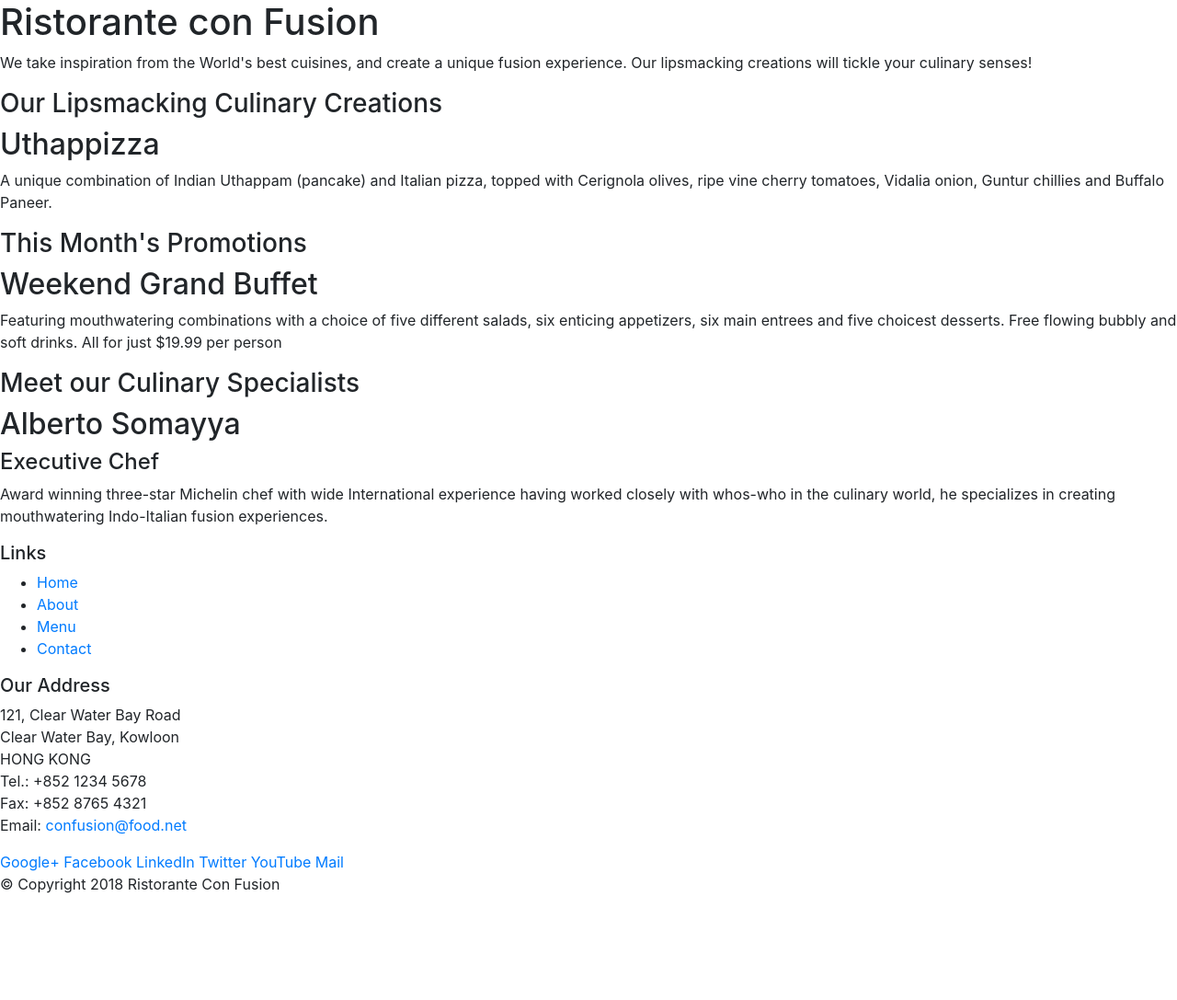
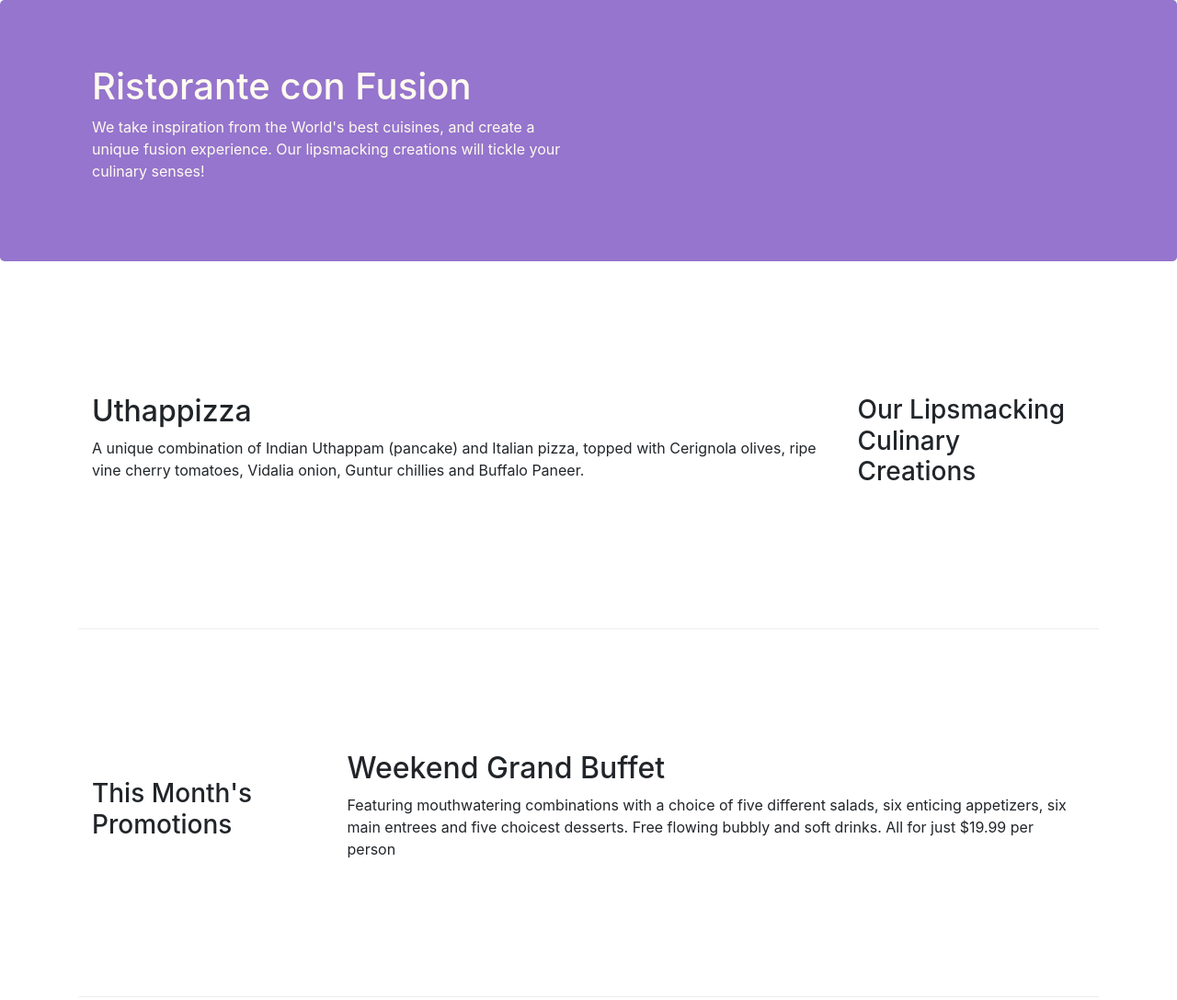
Before and after one commit to vaibhav0000patel/bootstrap-exercises, a website: page index.html in a window 1280 px wide. Shown: the top 1087 px of the page at 92% size. Before the commit the page ends 989 px from the top, so only its background shows below. Drawn offline with nearby package versions, Linux system fonts and the light colour scheme.

Commit message:
Completed designing

```diff
--- /dev/null
+++ b/css/style.css
@@ -0,0 +1,30 @@
+.row-header{
+    margin: 0px auto;
+    padding: 0px auto;
+}
+
+.row-content{
+    margin: 0px auto;
+    padding: 50px 0px;
+    border-bottom: 1px ridge;
+    min-height: 400px;
+}
+
+.footer{
+    background-color: #D1C4E9;
+    margin: 0px auto;
+    padding: 20px 0px;
+}
+
+.jumbotron{
+    padding: 70px 30px;
+    margin: 0px auto;
+    background: #9575CD;
+    color: floralwhite;
+}
+
+address {
+    font-size: 80%;
+    margin: 0px;
+    color: #0f0f0f;
+}
--- a/index.html
+++ b/index.html
@@ -9,71 +9,73 @@
 
     <!-- Bootstrap CSS -->
     <link rel="stylesheet" href="node_modules/bootstrap/dist/css/bootstrap.min.css">
+    <link rel="stylesheet" href="css/style.css">
     <title>Ristorante Con Fusion</title>
 </head>
 
 <body>
 
-    <header>
-        <div>
-            <div>
-                <div>
+    <header class="jumbotron">
+        <div class="container">
+            <div class="row row-header">
+                <div class="col-12 col-sm-6">
                     <h1>Ristorante con Fusion</h1>
                     <p>We take inspiration from the World's best cuisines, and create a unique fusion experience. Our lipsmacking creations will tickle your culinary senses!</p>
                 </div>
-                <div>
+                <div class="col-12 col-sm">
                 </div>
             </div>
         </div>
     </header>
 
-    <div>
-        <div>
-            <div>
+    <div class="container">
+
+        <div class="row row-content align-items-center">
+            <div class="col-12 col-sm-4 order-sm-last col-md-3">
                 <h3>Our Lipsmacking Culinary Creations</h3>
             </div>
-            <div>
+            <div class="col col-sm order-sm-first col-md">
                 <h2>Uthappizza</h2>
                 <p>A unique combination of Indian Uthappam (pancake) and Italian pizza, topped with Cerignola olives, ripe vine cherry tomatoes, Vidalia onion, Guntur chillies and Buffalo Paneer.</p>
             </div>
         </div>
 
-
-        <div>
-            <div>
+        <div class="row row-content align-items-center">
+            <div class="col-12 col-sm-4 col-md-3">
                 <h3>This Month's Promotions</h3>
             </div>
-            <div>
+            <div class="col col-sm col-md">
                 <h2>Weekend Grand Buffet</h2>
                 <p>Featuring mouthwatering combinations with a choice of five different salads, six enticing appetizers, six main entrees and five choicest desserts. Free flowing bubbly and soft drinks. All for just $19.99 per person </p>
             </div>
         </div>
 
-        <div>
-            <div>
+        <div class="row row-content align-items-center">
+            <div class="col-12 col-sm-4 order-sm-last col-md-3">
                 <h3>Meet our Culinary Specialists</h3>
             </div>
-            <div>
+            <div class="col col-sm order-sm-first col-md">
                 <h2>Alberto Somayya</h2>
                 <h4>Executive Chef</h4>
                 <p>Award winning three-star Michelin chef with wide International experience having worked closely with whos-who in the culinary world, he specializes in creating mouthwatering Indo-Italian fusion experiences. </p>
             </div>
         </div>
+
     </div>
 
-    <footer>
-        <div>
-            <div>
-                <div>
+    <footer class="footer">
+        <div class="container">
+            <div class="row">
+                <div class="col-4 offset-1 col-sm-2">
                     <h5>Links</h5>
-                    <ul>
+                    <ul class="list-unstyled">
                         <li><a href="#">Home</a></li>
                         <li><a href="#">About</a></li>
                         <li><a href="#">Menu</a></li>
                         <li><a href="#">Contact</a></li>
                     </ul>
                 </div>
-                <div>
+                <div class="col-7 col-sm-5">
                     <h5>Our Address</h5>
                     <address>
 		              121, Clear Water Bay Road<br>
@@ -84,8 +86,8 @@
 		              Email: <a href="mailto:confusion@food.net">confusion@food.net</a>
 		           </address>
                 </div>
-                <div>
-                    <div>
+                <div class="col-12 col-sm-4 align-self-center">
+                    <div class="text-center">
                         <a href="http://google.com/+">Google+</a>
                         <a href="http://www.facebook.com/profile.php?id=">Facebook</a>
                         <a href="http://www.linkedin.com/in/">LinkedIn</a>
@@ -95,8 +97,8 @@
                     </div>
                 </div>
            </div>
-           <div>
-                <div>
+           <div class="row justify-content-center">
+                <div class="col-auto">
                     <p>© Copyright 2018 Ristorante Con Fusion</p>
                 </div>
            </div>
```
Also changed, not shown: notes.html (+10 -0 lines).
